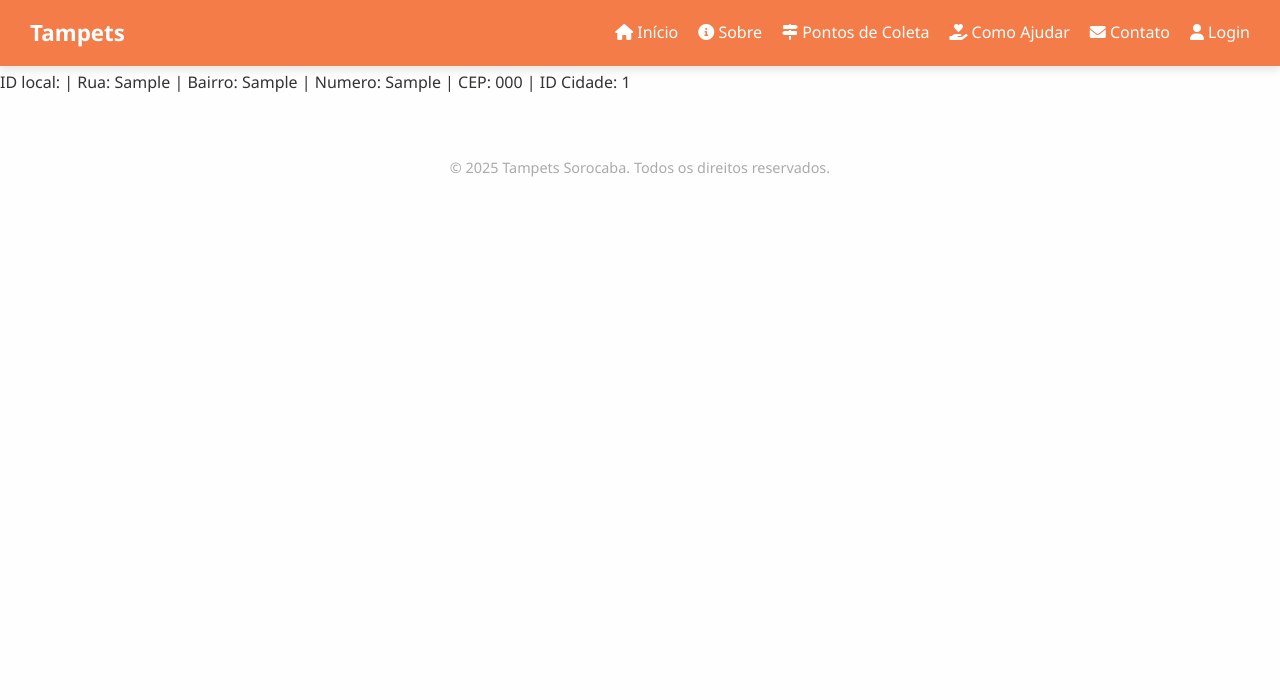
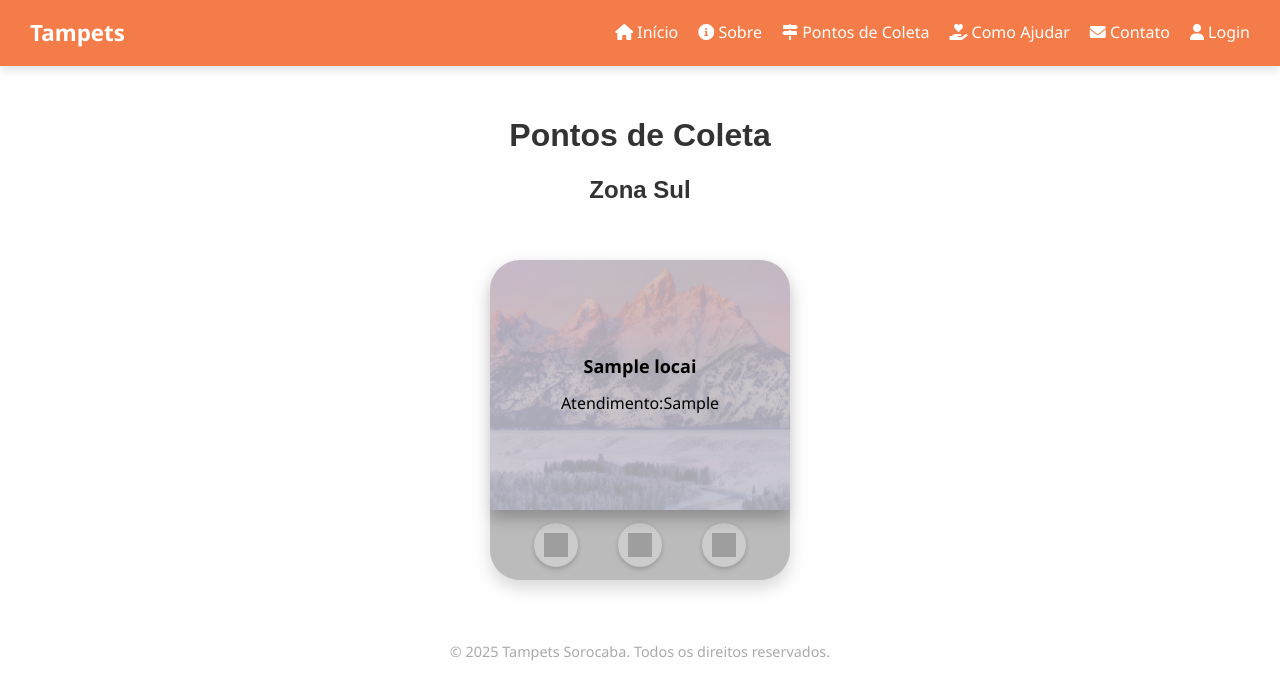
Before and after one commit to aelton-lima/Tampets, a PHP site: page /pontos.php?id=1 in a window 1280 px wide. Shown: the top 700 px of the page. Run offline with PHP 8.4, Linux system fonts and the light colour scheme; tables that the repository leaves empty or names only in its code hold one stand-in row (values such as "Sample post"); data that the repository does not hold is empty; grey boxes are pictures that could not be loaded.

Commit message:
cadastro de coletas modificado
os locais tao com as informações e a estilização do bini

```diff
--- a/api/cadastro.php
+++ b/api/cadastro.php
@@ -13,10 +13,10 @@ function cadastrarCidade($nome) {
     }
 }
 
-function cadastrarLocal($rua, $bairro, $numero, $cep, $id_cidade) {
+function cadastrarLocal($nome, $rua, $bairro, $numero, $cep, $telefone, $link_maps, $atendimento, $id_cidade) {
     $conn = $GLOBALS['conn'];
-    $sql = "INSERT INTO locais (rua, bairro, numero, cep, id_cidade)
-            VALUES ('$rua', '$bairro', '$numero', '$cep', '$id_cidade')";
+    $sql = "INSERT INTO locais (nome, rua, bairro, numero, cep, telefone, link_maps, atendimento, id_cidade)
+            VALUES ('$nome', '$rua', '$bairro', '$numero', '$cep', '$telefone', '$link_maps', '$atendimento', '$id_cidade')";
 
     if ($conn->query($sql) === TRUE) {
         return "Local cadastrado com sucesso!";
--- a/assets/complementos/cabecalho.php
+++ b/assets/complementos/cabecalho.php
@@ -2,6 +2,7 @@
 <html lang="pt-br">
 <head>
   <meta charset="UTF-8">
+  <meta name="viewport" content="width=device-width, initial-scale=1.0">
   <title>Início | Tampets</title>
   <link rel="stylesheet" href="/tampets/css/pagina.css">
   <link rel="stylesheet" href="/tampets/css/cabecalho.css">
--- a/cadastrar_cidades.php
+++ b/cadastrar_cidades.php
@@ -2,7 +2,7 @@
 
 include 'api/sessao.php';
 validar_adm();
-
+include ('assets/complementos/cabecalho.php');
 include("api/cadastro.php");
 
 if($_SERVER["REQUEST_METHOD"] == "POST") {
@@ -19,3 +19,5 @@ if($_SERVER["REQUEST_METHOD"] == "POST") {
 <br><br>
 <input type="submit" value="Cadastrar">
 </form>
+
+<?php include 'assets/complementos/rodape.php'; ?>
--- a/cadastrar_coletas.php
+++ b/cadastrar_coletas.php
@@ -21,7 +21,7 @@ if($_SERVER["REQUEST_METHOD"] == "POST") {
 
 <!-- Formulario HTML -->
 <div id="container">
-    <form method="POST" action="cadastrar_coleta.php" id="form">
+    <form method="POST" action="cadastrar_coletas.php" id="form">
 
         <label>Quantidade: </label>
         <input type="number" name="quantidade" required placeholder="Digite a quantidade:">
--- a/cadastrar_niveis.php
+++ b/cadastrar_niveis.php
@@ -1,7 +1,7 @@
 <?php
 include("api/cadastro.php");
-include 'api/sessao.php';
-
+include ('api/sessao.php');
+include ('assets/complementos/cabecalho.php');
 validar_adm();
 
 
@@ -17,3 +17,5 @@ if($_SERVER["REQUEST_METHOD"] == "POST") {
     <input type="text" name="nome" required>
     <input type="submit" value="Cadastrar">
 </form>
+
+<?php include 'assets/complementos/rodape.php'; ?>
--- a/cadastrar_users.php
+++ b/cadastrar_users.php
@@ -1,7 +1,8 @@
 <?php
 include("api/cadastro.php");
 include("api/busca.php");
-include 'api/sessao.php';
+include('api/sessao.php');
+include('assets/complementos/cabecalho.php');
 
 validar_adm();
 $result = listar_niveis();
@@ -36,3 +37,5 @@ if($_SERVER["REQUEST_METHOD"] == "POST") {
 
     <input type="submit" value="Cadastrar">
 </form>
+
+<?php include 'assets/complementos/rodape.php'; ?>
--- a/cidades.php
+++ b/cidades.php
@@ -1,6 +1,6 @@
 <?php
     include 'assets/complementos/cabecalho.php';
-  ?>
+?>
 
   <div class="container">
     <?php
--- /dev/null
+++ b/css/pontos.css
@@ -0,0 +1,123 @@
+body {
+    background-color: #ffffff;
+    margin: 0;
+    font-family: Arial, sans-serif;
+  }
+  .header {
+  width: 100%;
+  text-align: center;
+  font-family: Arial, sans-serif;
+  margin: 40px 0 20px 0;
+  }
+
+  .header h1 {
+  font-size: 32px;
+  margin: 0;
+  }
+
+  .header h2 {
+  font-size: 24px;
+  color: #333;
+  margin: 10px 0 0 0;
+  }
+  .cards-container {
+    margin: 50px auto;
+    display: flex;
+    flex-wrap: wrap;
+    gap: 40px;
+    max-width: 1080px;
+    justify-content: center;
+  }
+
+  .card-wrapper {
+    display: flex;
+    flex-direction: column;
+    align-items: center;
+  }
+
+  .card {
+    position: relative;
+    background-color: #ccc;
+    width: 300px;
+    height: 250px;
+    border-top-left-radius: 30px;
+    border-top-right-radius: 30px;
+    display: flex;
+    justify-content: center;
+    align-items: center;
+    text-align: center;
+    box-shadow: 0 8px 16px rgba(0, 0, 0, 0.25);
+    overflow: hidden;
+  }
+
+  .card::before {
+    content: "";
+    position: absolute;
+    top: 0;
+    left: 0;
+    width: 100%;
+    height: 100%;
+    background-image: url('../assets/montanha.jpg');
+    background-size: cover;
+    background-position: center;
+    opacity: 0.2;
+    z-index: 0;
+  }
+
+  .card-texto {
+    position: relative;
+    z-index: 1;
+    display: flex;
+    flex-direction: column;
+    align-items: center;
+    justify-content: center;
+    height: 100%;
+    padding: 20px;
+    text-align: center;
+  }
+
+  .titulo {
+    font-weight: bold;
+    font-size: 18px;
+    color: black;
+    margin-bottom: 10px;
+  }
+
+  .descricao {
+    font-size: 16px;
+    color: black;
+  }
+
+  .card-bottom {
+    background-color: #bbb;
+    width: 300px;
+    height: 70px;
+    border-bottom-left-radius: 30px;
+    border-bottom-right-radius: 30px;
+    display: flex;
+    justify-content: center;
+    align-items: center;
+    gap: 40px;
+    box-shadow: 0 8px 16px rgba(0, 0, 0, 0.15);
+  }
+
+  .card-bottom a {
+    background-color: #ccc;
+    border-radius: 50%;
+    padding: 10px;
+    display: flex;
+    align-items: center;
+    justify-content: center;
+    text-decoration: none;
+    box-shadow: 0 2px 5px rgba(0, 0, 0, 0.2);
+    transition: background-color 0.3s ease;
+  }
+
+  .card-bottom a:hover {
+    background-color: #bbb;
+  }
+
+  .card-bottom img {
+    width: 24px;
+    height: 24px;
+  }
--- a/painel_adm.php
+++ b/painel_adm.php
@@ -8,6 +8,11 @@ validar_sessao();
         // Verifica se o usuário é admin ou visitante
         if ($_SESSION['user']['nivel'] == 1) {
             echo "Bem-vindo Adm";
+            echo '<li><a href="/tampets/cadastrar_cidades"> Cadastrar Cidades</a></li>';
+            echo '<li><a href="/tampets/cadastrar_coletas"> Cadastrar Coletas</a></li>';
+            echo '<li><a href="/tampets/cadastrar_locais"> Cadastrar Locais</a></li>';
+            echo '<li><a href="/tampets/cadastrar_niveis"> Cadastrar Niveis</a></li>';
+            echo '<li><a href="/tampets/cadastrar_users"> Cadastrar Users</a></li>';
         } else {
             echo "Olá visitante";
         }
--- a/pontos.php
+++ b/pontos.php
@@ -1,19 +1,34 @@
+<link rel="stylesheet" href="/tampets/css/pontos.css">
 <?php
     include 'assets/complementos/cabecalho.php';
-
-
     include ('api/busca.php');
 
     $listaLocais = listar_locais_cidade($_GET['id']);
+?>
+<div class="header" style="text-align: center;">
+  <h1>Pontos de Coleta</h1>
+  <h2>Zona Sul</h2>
+</div>
 
-      while($row = $listaLocais -> fetch_assoc()) {
-        echo "<p>". 'ID local: ',$row['id_local'],
-        ' | ', 'Rua: ',$row['rua'],
-        ' | ', 'Bairro: ',$row['bairro'],
-        ' | ', 'Numero: ', $row['numero'],
-        ' | ', 'CEP: ', $row['cep'],
-        ' | ' , 'ID Cidade: ',$row['id_cidade']."</p>";
+<div class="cards-container">
+
+<?php while($row = $listaLocais -> fetch_assoc()) {
+        echo '<div class="card-wrapper">
+      <div class="card">
+        <div class="card-texto">
+          <div class="titulo">'.$row['nome'].'</div>
+          <div class="descricao">Atendimento:'.$row['atendimento'].'</div>
+        </div>
+      </div>
+      <div class="card-bottom">
+        <a href="'.$row['link_maps'].'" target="_blank"><img src="https://cdn-icons-png.flaticon.com/512/684/684908.png" alt="Maps" /></a>
+        <a href="https://api.whatsapp.com/send?phone='.$row['telefone'].'" target="_blank"><img src="https://cdn-icons-png.flaticon.com/512/733/733585.png" alt="WhatsApp" /></a>
+        <a href="tel:+55'.$row['telefone'].'" target="_blank"><img src="https://cdn-icons-png.flaticon.com/512/733/733585.png" alt="telefone" /></a>
+        </div>
+  </div>';
       }
+?>
 
- include 'assets/complementos/rodape.php';
- ?>
+</div>
+
+<?php include 'assets/complementos/rodape.php'; ?>
```
Also changed, not shown: cadastrar_locais.php (+25 -3 lines), assets/montanha.jpg (added).
